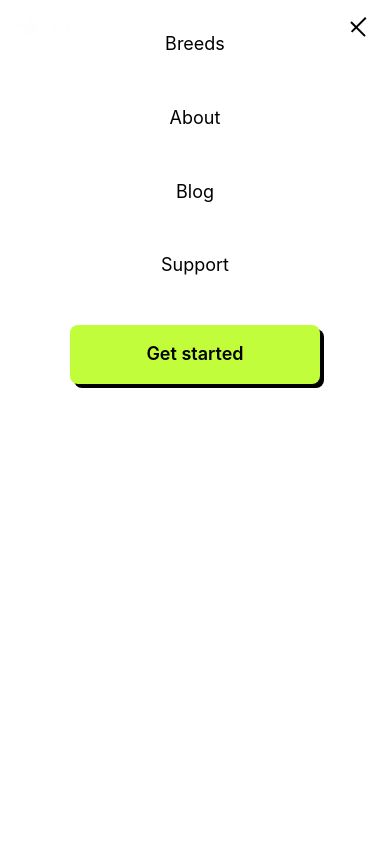
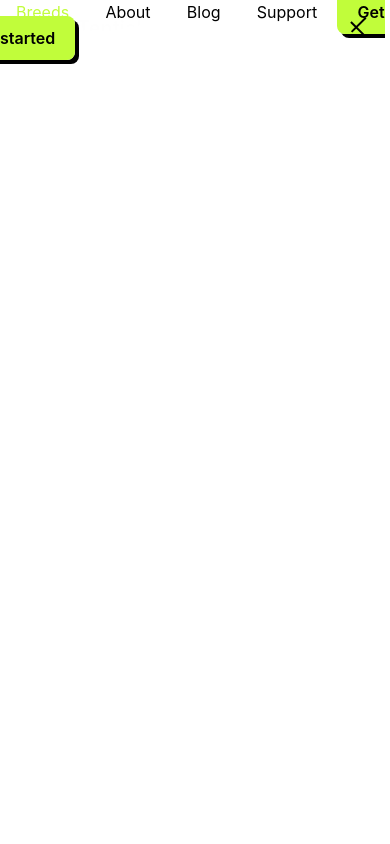
Before and after one commit to Khabirovich/petential-live, a Flask app: template app/templates/feedback.html in a window 390 px wide, after a click that opens the changed part. Run offline with Flask 3, Linux system fonts and the light colour scheme; the template is opened without the code that fills it, so the values that code supplies are empty.

Commit message:
Restore original working mobile menu with flex column layout

```diff
--- a/app/static/css/components/navigation.css
+++ b/app/static/css/components/navigation.css
@@ -192,20 +192,18 @@
 .nav-mobile-content {
     height: 100%;
     width: 100%;
-    padding: 80px 20px 40px 20px;
+    display: flex;
+    flex-direction: column;
+    align-items: center;
+    justify-content: flex-start;
+    gap: 32px;
     overflow-y: auto;
     overflow-x: hidden;
+    padding: 80px 20px 40px 20px;
     -webkit-overflow-scrolling: touch;
-    text-align: center;
-    display: block !important;
-}
-
-.nav-mobile-content > * {
-    display: block !important;
-    width: 250px !important;
-    margin: 15px auto !important;
-    float: none !important;
-    clear: both !important;
+    scrollbar-width: none;
+    -ms-overflow-style: none;
+    overscroll-behavior: contain;
 }
 
 /* Hide scrollbar for webkit browsers */
@@ -222,24 +220,19 @@
 }
 
 .nav-mobile-link {
-    display: block !important;
-    width: 250px !important;
-    margin: 15px auto !important;
-    padding: 15px 20px !important;
-    background: white !important;
-    color: #000000 !important;
-    text-decoration: none !important;
-    border-radius: 8px !important;
-    font-family: Inter, sans-serif !important;
-    font-size: 18px !important;
-    font-weight: 400 !important;
-    text-align: center !important;
-    border: none !important;
-    cursor: pointer !important;
-    transition: all 0.2s ease !important;
-    float: none !important;
-    clear: both !important;
-    position: relative !important;
+    font-family: Inter, -apple-system, BlinkMacSystemFont, "Segoe UI", Roboto, sans-serif;
+    font-size: 24px;
+    font-weight: 400;
+    color: #000000;
+    text-decoration: none;
+    padding: 16px 24px;
+    border-radius: 8px;
+    transition: all 0.2s ease;
+    text-align: center;
+    min-width: 200px;
+    background: none;
+    border: none;
+    cursor: pointer;
 }
 
 .nav-mobile-link:hover {
@@ -248,11 +241,16 @@
 }
 
 .nav-mobile-cta {
-    background-color: #c1fd3a !important;
+    background-color: #c1fd3a;
     color: #000000 !important;
-    font-weight: 600 !important;
+    font-weight: 600;
+    margin-top: 24px;
     box-shadow: 4px 4px 0px 0px #000000;
-    margin-top: 30px !important;
+    transform: translate(0, 0);
+    transition: background-color 200ms ease-out,
+                color 200ms ease-out,
+                box-shadow 200ms ease-out,
+                transform 200ms ease-out;
 }
 
 .nav-mobile-cta:hover {
```
